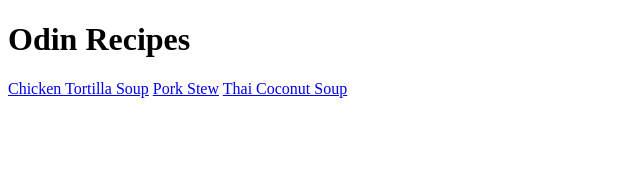
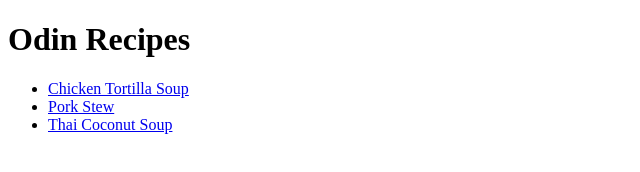
Before and after one commit to Skidblad/odin-recipes, a plain HTML site: page index.html in a window 1280 px wide. Shown: the whole page, without its empty margins (0-640 px from the left). Drawn offline with Linux system fonts and the light colour scheme.

Commit message:
Finished recipes page!

```diff
--- a/index.html
+++ b/index.html
@@ -8,8 +8,10 @@
 </head>
 <body>
     <h1>Odin Recipes</h1>
-    <a href="recipes/chicken-tortilla-soup.html">Chicken Tortilla Soup</a>
-    <a href="recipes/pork-stew.html">Pork Stew</a>
-    <a href="recipes/thai-coconut-soup.html">Thai Coconut Soup</a>
+    <ul>
+        <li><a href="recipes/chicken-tortilla-soup.html">Chicken Tortilla Soup</a></li>
+     <li><a href="recipes/pork-stew.html">Pork Stew</a></li>
+        <li><a href="recipes/thai-coconut-soup.html">Thai Coconut Soup</a></li>
+    </ul>
 </body>
 </html>
```
